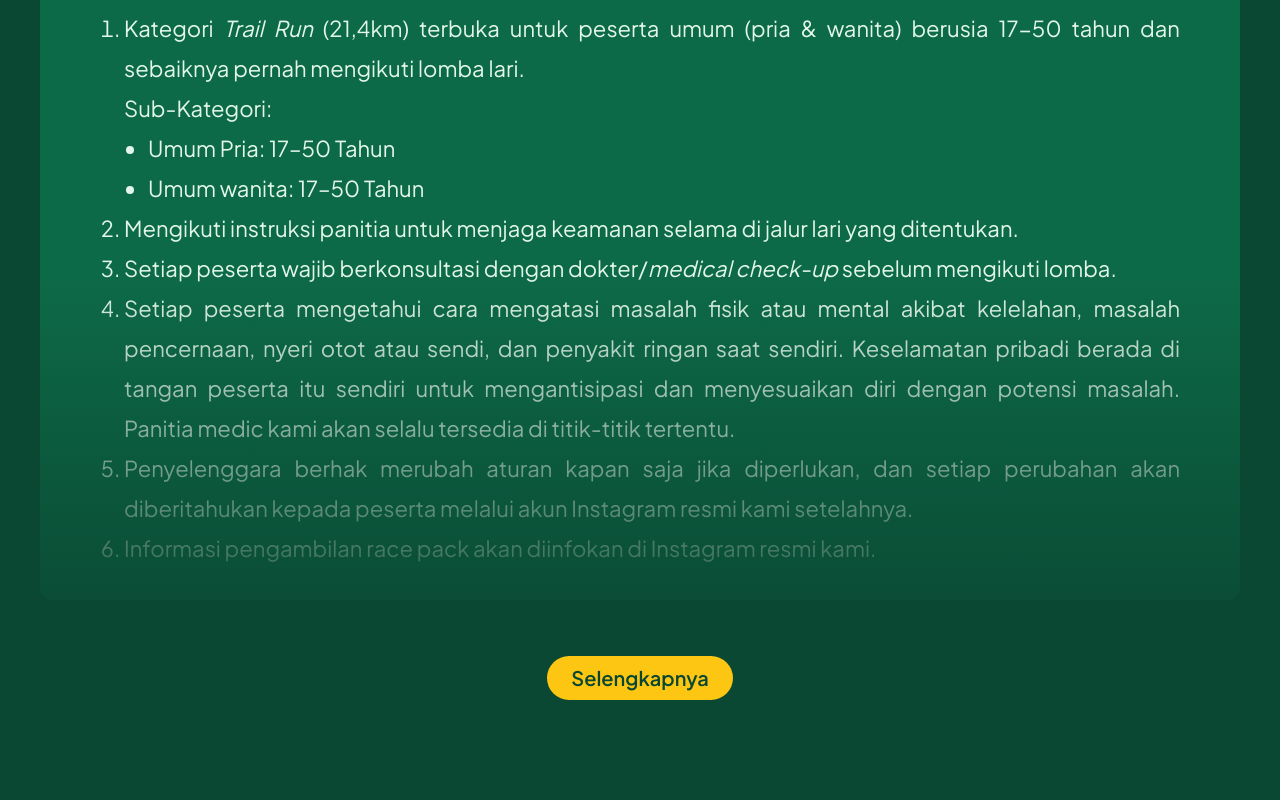
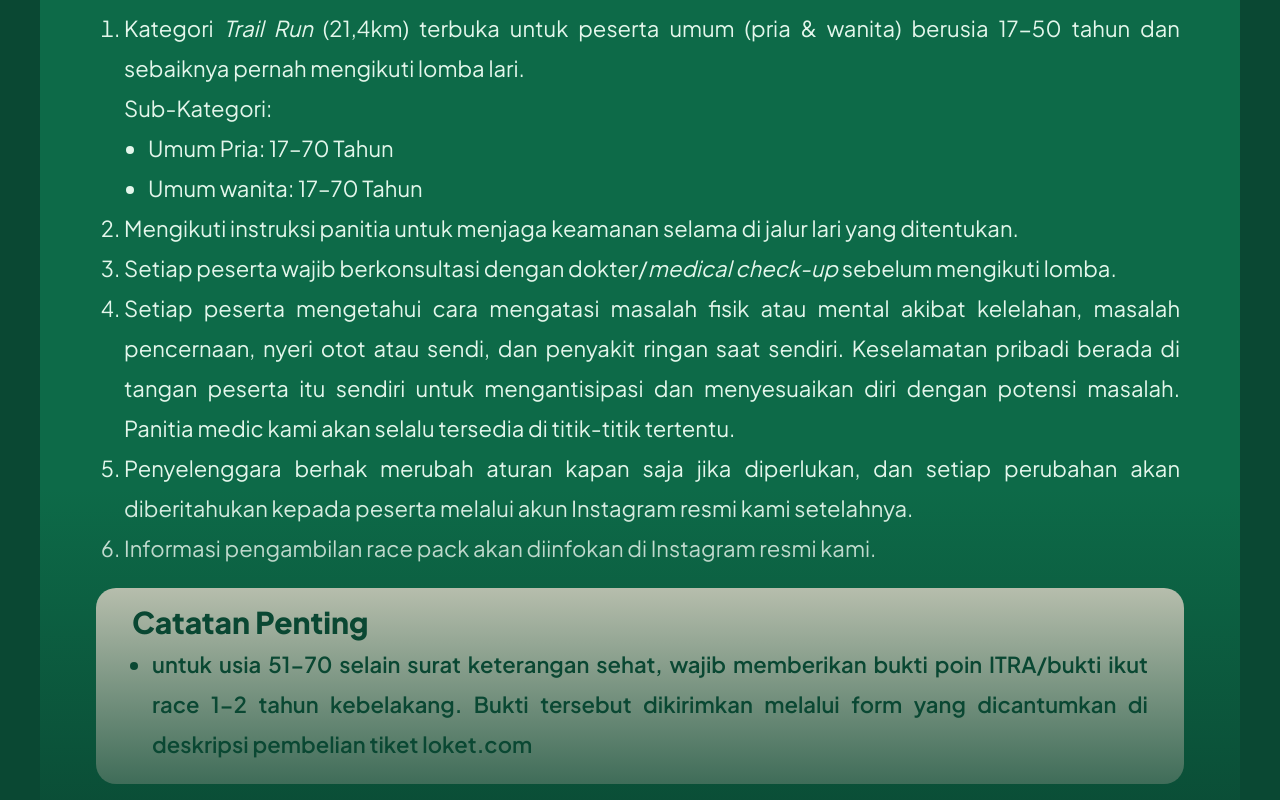
Before and after one commit to sultanIlyasa/L3B, a Next.js app: page /event in a window 1280 px wide. Shown: the part 3840-4640 px from the top of the page. Built offline with nearby package versions, Linux system fonts and the light colour scheme.

Commit message:
fix-copywriting-14/10/2024

```diff
--- a/src/components/RaceRulesRegulationComponent.tsx
+++ b/src/components/RaceRulesRegulationComponent.tsx
@@ -182,7 +182,7 @@ export function RaceRulesRegulationComponent() {
             <ExpandableLink href="#section-assesment">
               Assessment
             </ExpandableLink>
-            <ExpandableLink href="#section-safety-medical2" >
+            <ExpandableLink href="#section-safety-medical2">
               Safety and Medical Aid
             </ExpandableLink>
           </div>
@@ -238,8 +238,8 @@ export function RaceRulesRegulationComponent() {
               <br />
               Sub-Kategori:
               <ul className="list-disc pl-6">
-                <li>Umum Pria: 17–50 Tahun</li>
-                <li>Umum wanita: 17–50 Tahun</li>
+                <li>Umum Pria: 17–70 Tahun</li>
+                <li>Umum wanita: 17–70 Tahun</li>
               </ul>
             </li>
             <li>
@@ -268,6 +268,19 @@ export function RaceRulesRegulationComponent() {
               kami.
             </li>
           </ol>
+          <div className="bg-[#F3E7D7] text-[#0A4732] font-semibold px-6 md:px-9 py-3 md:py-5 mt-5 rounded-[20px]">
+            <h5 className="text-xl font-extrabold md:text-[30px]">
+              Catatan Penting
+            </h5>
+            <ul className="list-disc pl-5 mt-2 text-base md:text-[22px] leading-10">
+              <li>
+                untuk usia 51-70 selain surat keterangan sehat, wajib memberikan
+                bukti poin ITRA/bukti ikut race 1-2 tahun kebelakang. Bukti
+                tersebut dikirimkan melalui form yang dicantumkan di deskripsi
+                pembelian tiket loket.com
+              </li>
+            </ul>
+          </div>
         </div>
       </section>
 
@@ -655,8 +668,9 @@ export function RaceRulesRegulationComponent() {
               <ol className="list-decimal space-y-0 pl-7 pr-1">
                 <li>
                   Kategori Fun Run (8,3 km) terdiri dari 1 kelompok berisi 4
-                  orang. Terbuka untuk peserta umum (pria & wanita) berusia
-                  15-60 tahun dan sebaiknya pernah mengikuti lomba lari.
+                  orang. Terbuka untuk peserta umum (pria & wanita) dengan{" "}
+                  <span className="underline">usia tidak dibatasi</span> dan sebaiknya pernah
+                  mengikuti lomba lari.
                 </li>
                 <li>
                   Mengikuti instruksi panitia untuk menjaga keamanan selama di
@@ -702,7 +716,7 @@ export function RaceRulesRegulationComponent() {
             </div>
             <div className="py-8 px-5 md:px-14 text-justify rounded-xl bg-[#0D6A48] text-[#E3F6EB] max-w-full mx-auto text-lg md:text-[22px] leading-10">
               <ol className="list-decimal space-y-0 pl-7 pr-1">
-                <li>Umur 15-60 tahun, dalam kondisi sehat jasmani.</li>
+                <li>Umur: tidak dibatasi, , dalam kondisi sehat jasmani.</li>
                 <li>
                   Membawa peralatan pribadi:
                   <ul className="list-disc pl-6">
```
